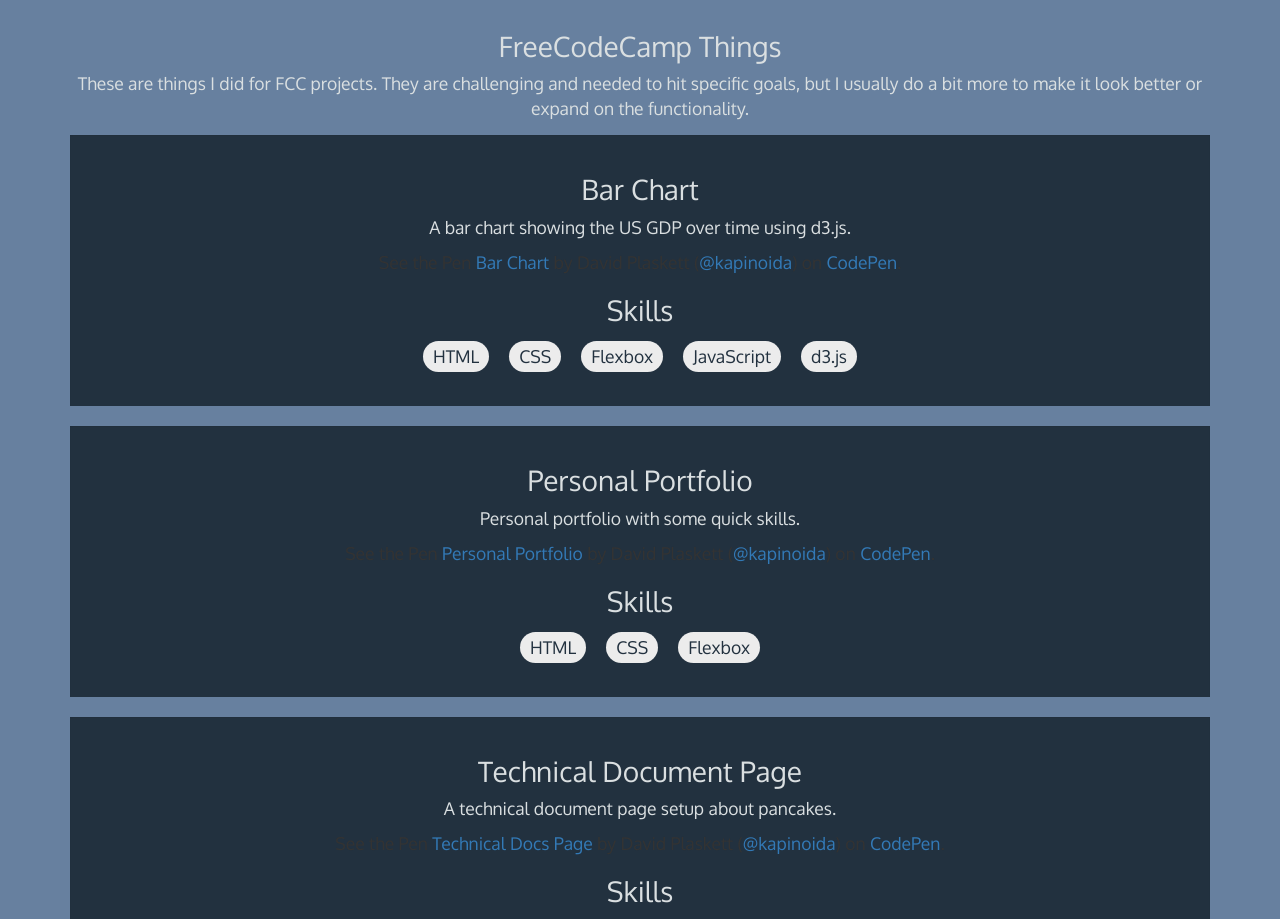
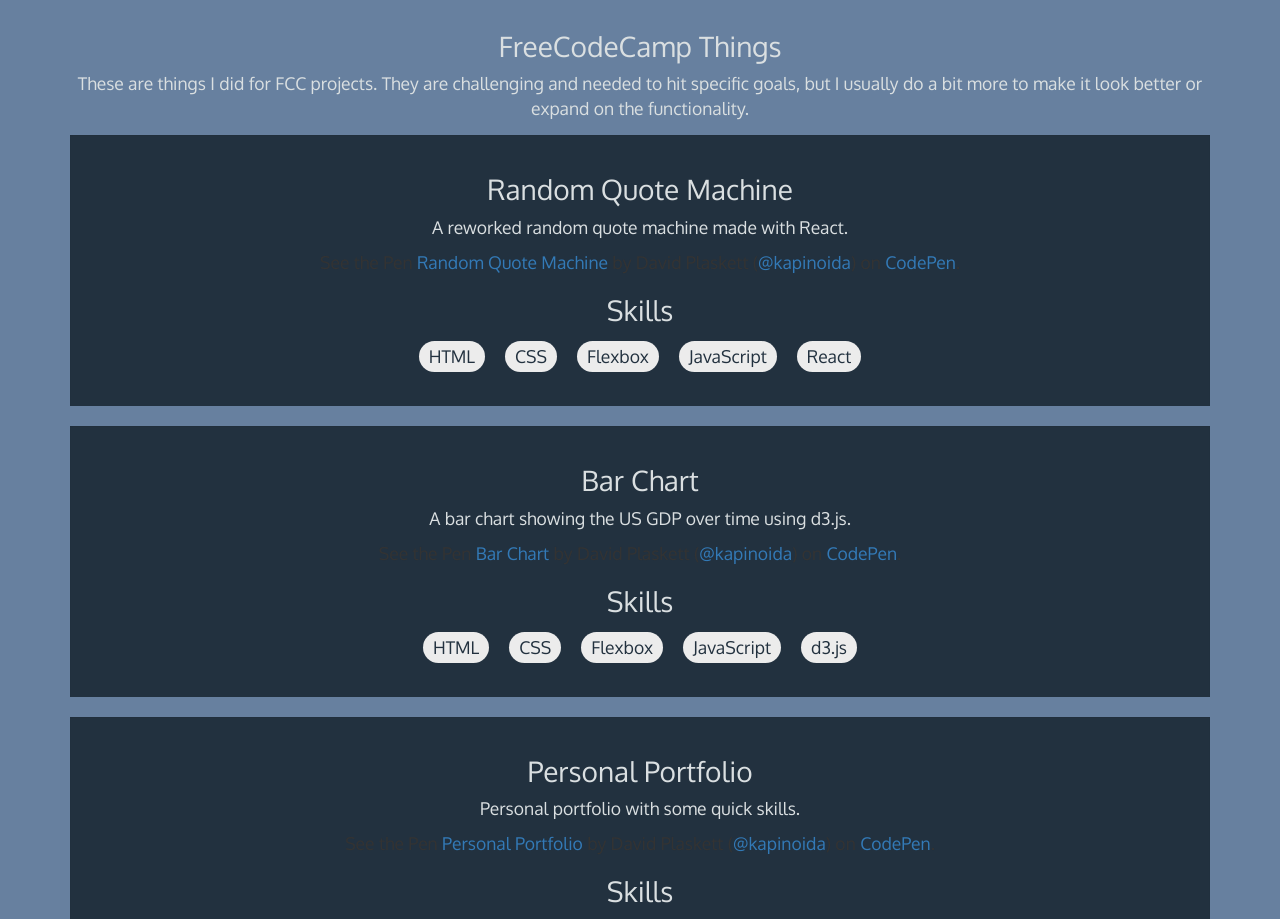
Before and after one commit to Kapinoida/dcplaskett.com, a plain HTML site: page pages/portfolio.html in a window 1280 px wide. Shown: the part 1180-2099 px from the top of the page. Drawn offline with nearby package versions, Linux system fonts and the light colour scheme; a script that the page names is missing.

Commit message:
Added Random Quote Machine to portfolio

```diff
--- a/pages/portfolio.html
+++ b/pages/portfolio.html
@@ -128,6 +128,18 @@
 
         <!-- Start of the rows and junk -->
         <div class="top-header">
+
+          <div class="well">
+            <h3 class="white-text">
+              Random Quote Machine
+            </h3>
+            <p class="white-text">
+              A reworked random quote machine made with React.
+            </p>
+            <p data-height="500" data-theme-id="dark" data-slug-hash="ZrOqoE" data-default-tab="result" data-user="kapinoida" data-embed-version="2" data-pen-title="Random Quote Machine" data-preview="true" class="codepen">See the Pen <a href="https://codepen.io/kapinoida/pen/ZrOqoE/">Random Quote Machine</a> by David Plaskett (<a href="https://codepen.io/kapinoida">@kapinoida</a>) on <a href="https://codepen.io">CodePen</a>.</p>
+            <h3 class="white-text">Skills</h3>
+            <p class="white-text"><span class="skills">HTML</span><span class="skills">CSS</span><span class="skills">Flexbox</span><span class="skills">JavaScript</span><span class="skills">React</span></p>
+          </div>
 
           <div class="well">
             <h3 class="white-text">
```
